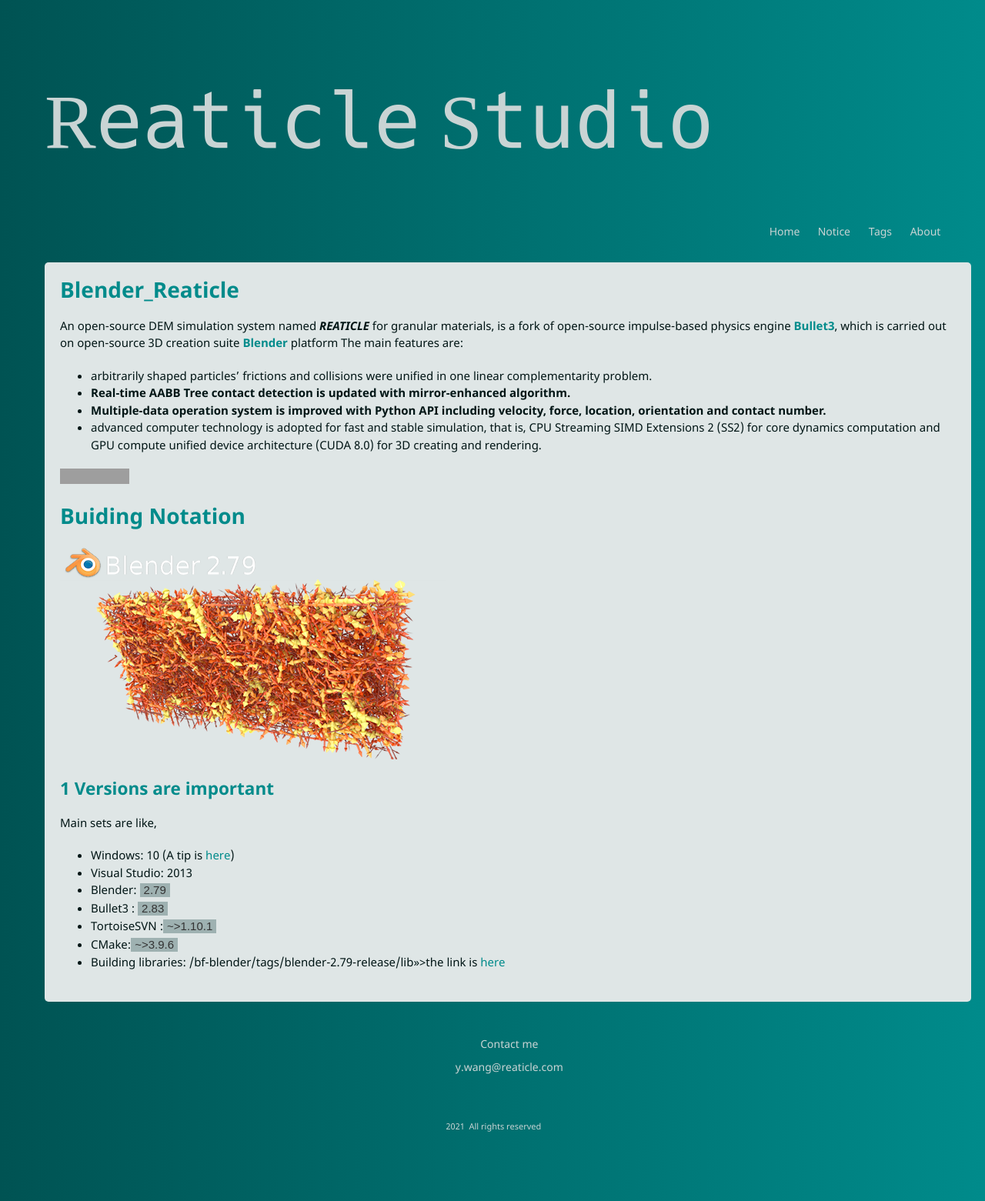
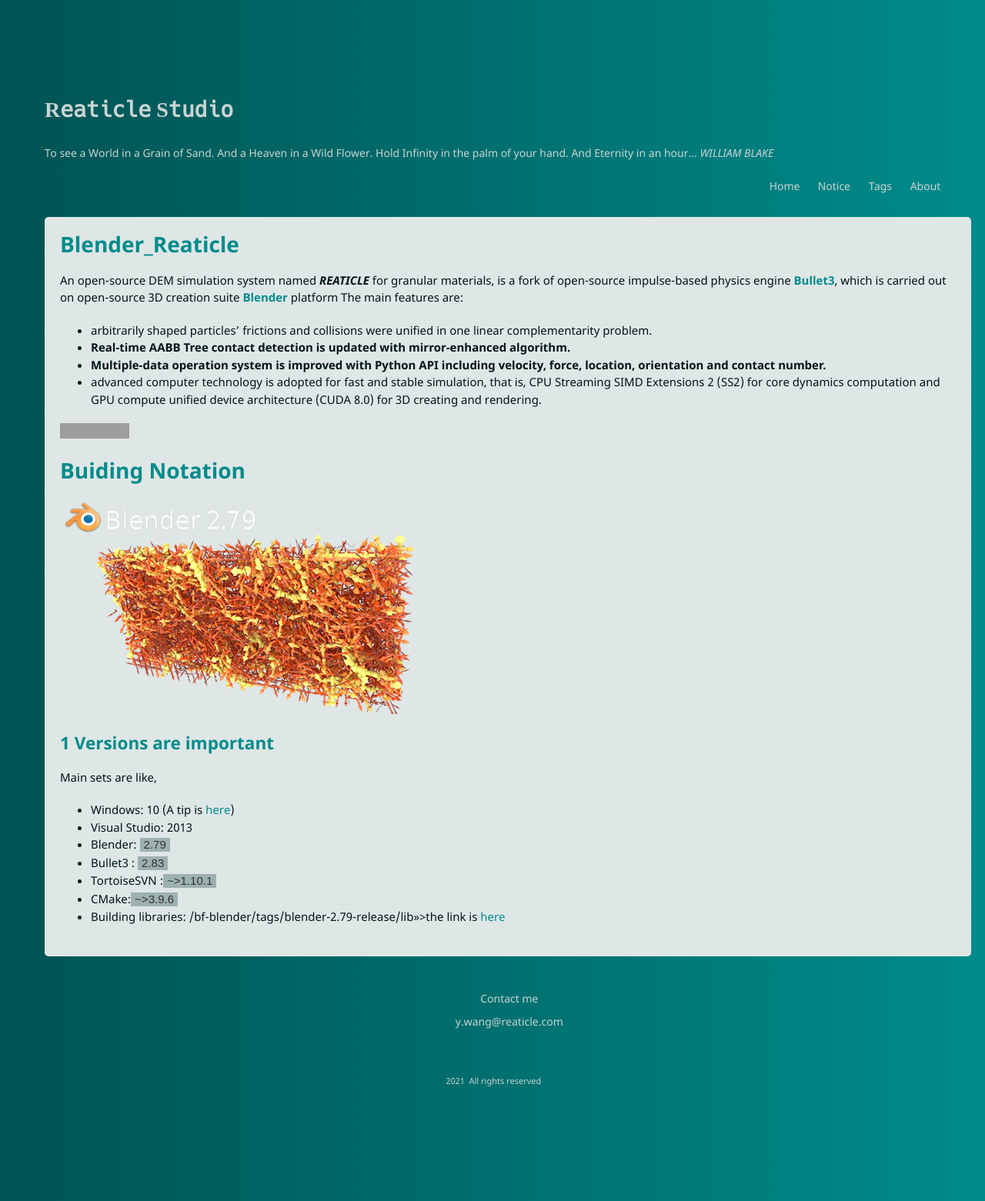
Before and after one commit to TREYWANGCQU/Reaticle.com, a Jekyll site: the page built from index.md, in a window 1280 px wide. Shown: the whole page at 77% size. Built offline with Jekyll 4.4.1, drawn with Linux system fonts in a browser that asks for light colours; a style sheet for code colours, icons or effects is not loaded; grey boxes are pictures that could not be loaded.

Commit message:
daily update

```diff
--- a/_data/Navigation.yml
+++ b/_data/Navigation.yml
@@ -1,5 +1,5 @@
 nav_home:
-- title: <i class="fas fa-house-user"></i>&nbsp;Home
+- title: <i class="iconfont icon-home"></i>&nbsp;Home
   url: /index
 
 - title: <i class="fas fa-blog"></i>&nbsp;Notice
--- a/_includes/header.html
+++ b/_includes/header.html
@@ -2,8 +2,9 @@
 
 
 
-	<a href="{{ "/" | absolute_url }}" class="head-logo hvr-float-shadow"><i class="iconfont icon-reaticle-logo"></i>Reaticle Studio</a>
+	<a href="{{ "/" | absolute_url }}" class="head-logo hvr-float-shadow"><i class="iconfont icon-reaticle-logo"></i><h1>Reaticle Studio</h1></a>
 
+<p class="hvr-float">To see a World in a Grain of Sand. And a Heaven in a Wild Flower. Hold Infinity in the palm of your hand. And Eternity in an hour... <em>WILLIAM BLAKE</em></p>
       <nav class="site-nav">
         <input type="checkbox" id="nav-trigger" class="nav-trigger" />
         <label for="nav-trigger">
--- a/_sass/jekyll-theme-minimal.scss
+++ b/_sass/jekyll-theme-minimal.scss
@@ -157,15 +157,19 @@
   -webkit-font-smoothing:subpixel-antialiased;
 }
 .head-logo{
-  font-size:100px;
-  line-height:200px;
-  margin-bottom: 30px;
+  font-size: 100px;;
+  line-height:120px;
+  margin-bottom: 10px;
   font-family: "Hack";
+}
+.head-logo h1{
+  display: inline;
+  color: #c9d4d4;
 }
 
 
 section {
-  width:1200px;
+
   padding:20px;
   margin-left: auto;
   margin-bottom:50px;
```
Also changed, not shown: assets/img/logo.png.
